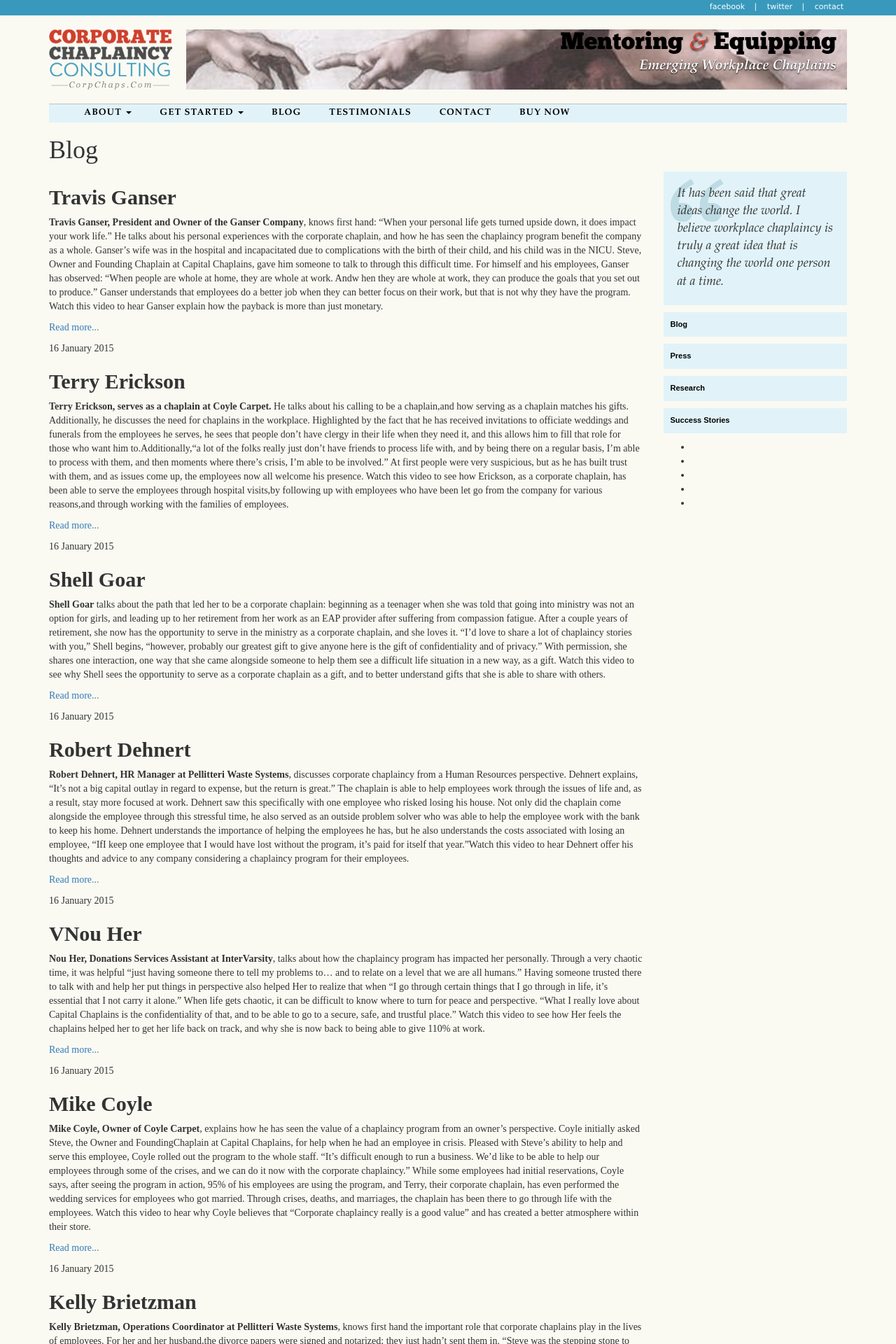
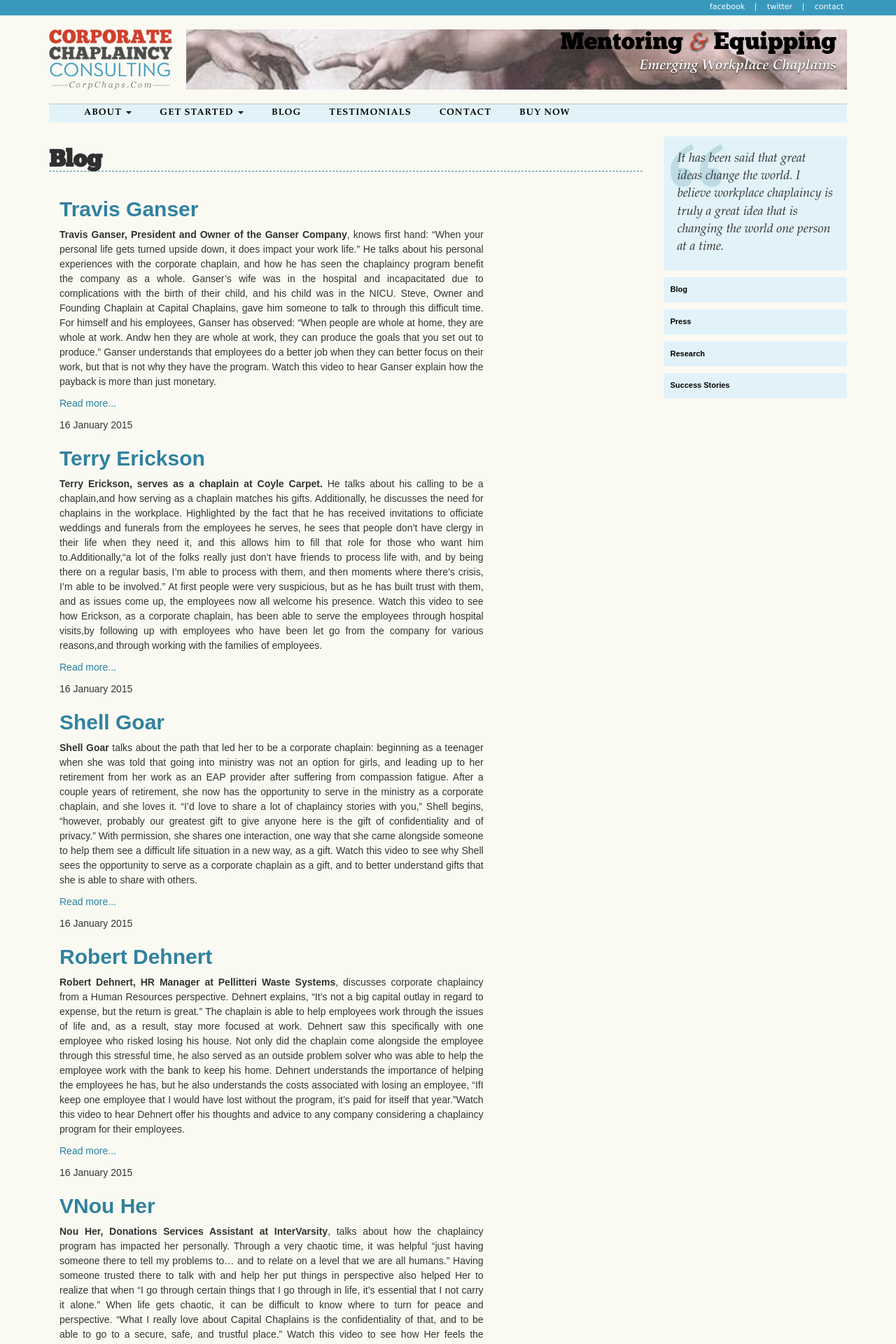
Before and after one commit to matt-cook/corpchaps.com, a Jekyll site: the page built from blog/index.md, in a window 1280 px wide. Shown: the top 1920 px of the page at 70% size. Built offline with Jekyll 4.4.1, drawn with Linux system fonts in a browser that asks for light colours.

Commit message:
more work on blog layout.

```diff
--- a/_layouts/blog.html
+++ b/_layouts/blog.html
@@ -1,15 +1,15 @@
 ---
-layout: blank
+layout: default
 ---
 {% if page.category %}
     {% assign posts = site.categories.[page.category] %}
 {% else %}
     {% assign posts = site.posts %}
 {% endif %}
+
 <h1>{{ page.title }}</h1>
 {{ content }}
-<div id="posts" class="row">
-  <div class="col-md-9">
+<div id="posts" class="col-md-9">
   {% for post in posts %}
     <div class="post">
       <h2>{{ post.title }}</h2>
@@ -32,12 +32,3 @@
     </div>
   {% endfor %}
 </div>
-  <div id="sidebar" role="complementary" class="col-md-3">
-    {% include sidebar.html %}
-    <ul class="categories">
-      {% for category in site.categories %}
-        <li>{{ category.title }}</li>
-      {% endfor %}
-    </ul>
-  </div>
-</div>
```
Lines whose indentation alone changed are shown as unchanged.
